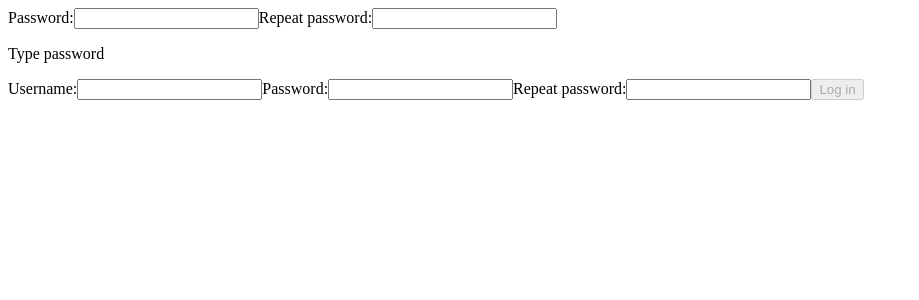
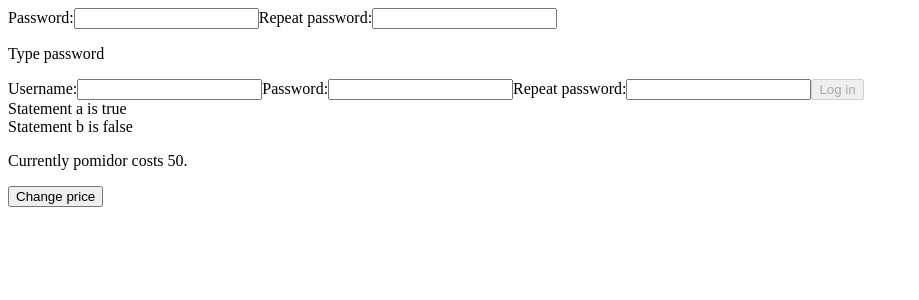
Before and after one commit to mfabisiak/Wprowadzenie-do-aplikacji-internetowych, a React app in the folder lab5/: page / in a window 1280 px wide. Shown: the top 300 px of the page, without its empty margins (0-919 px from the left). Built offline with nearby package versions, Linux system fonts and the light colour scheme; the HTML template or start-up script is replaced by a standard one.

Commit message:
Add Ternary and Update components for conditional rendering and state management

```diff
--- /dev/null
+++ b/lab5/src/components/other/Ternary.tsx
@@ -0,0 +1,13 @@
+function Ternary() {
+    const a = true;
+    const b = false;
+
+    return (
+        <>
+            <div>Statement a is {a ? 'true' : 'false'}</div>
+            <div>Statement b is {b ? 'true' : 'false'}</div>
+        </>
+    );
+}
+
+export default Ternary
--- /dev/null
+++ b/lab5/src/components/other/Update.tsx
@@ -0,0 +1,16 @@
+import {useState} from "react";
+
+function Update({name = 'pomidor', price = 50}: { name?: string, price?: number }) {
+    const [product, setProduct] = useState({name: name, price: price})
+
+
+    return (
+        <>
+            <p>Currently {product.name} costs {product.price}.</p>
+            <button onClick={() => setProduct({...product, price: 100})}>Change price</button>
+        </>
+    );
+
+}
+
+export default Update;
--- a/lab5/src/main.tsx
+++ b/lab5/src/main.tsx
@@ -3,6 +3,8 @@ import {createRoot} from 'react-dom/client'
 import './index.css'
 import Password from "./components/forms/Password.tsx";
 import Login from "./components/forms/Login.tsx";
+import Ternary from "./components/other/Ternary.tsx";
+import Update from "./components/other/Update.tsx";
 
 createRoot(document.getElementById('root')!).render(
     <StrictMode>
@@ -19,5 +21,7 @@ createRoot(document.getElementById('root')!).render(
         {/*<Form/>*/}
         <Password/>
         <Login/>
+        <Ternary/>
+        <Update/>
     </StrictMode>,
 )
```
